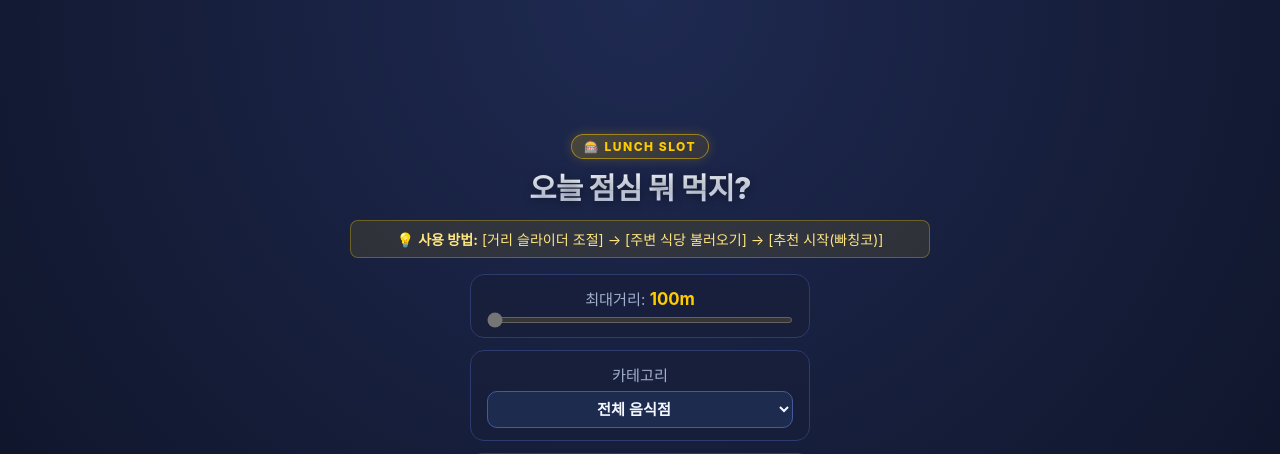
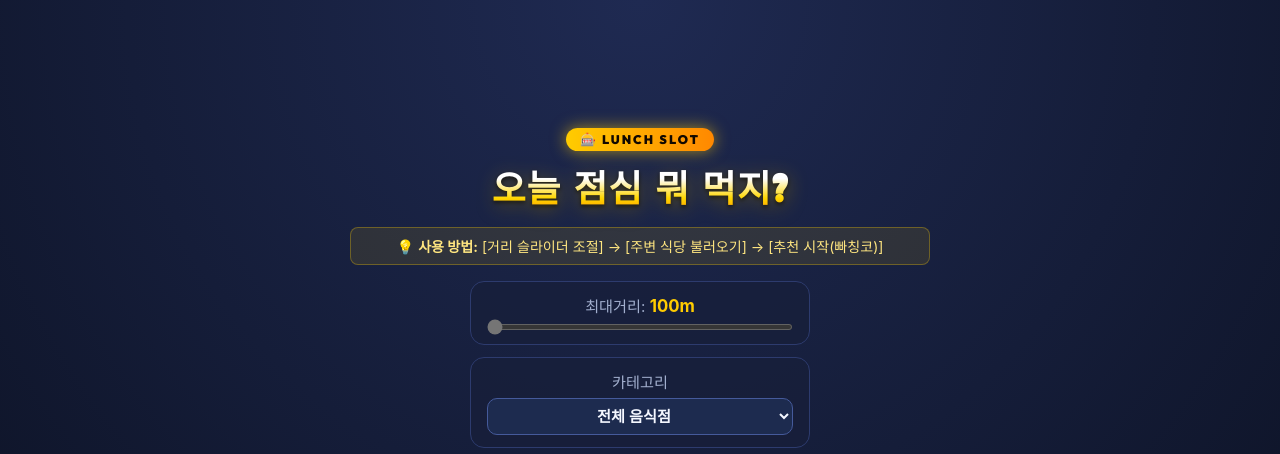
Before and after one commit to ypMarkJo/lunch_slotmachine, a Flask app: page / in a window 1280 px wide. Shown: the top 454 px of the page. Run offline with Flask 3, Linux system fonts and the light colour scheme; data that the repository does not hold is empty; some libraries are stand-ins or nearby versions.

Commit message:
style: Apply Black Han Sans & Outfit custom 3D typography for title branding

```diff
--- a/static/style.css
+++ b/static/style.css
@@ -27,36 +27,37 @@ body {
 }
 
 .app-header {
-  margin-top: 20px;
-  margin-bottom: 6px;
+  margin-top: 22px;
+  margin-bottom: 8px;
   display: flex;
   flex-direction: column;
   align-items: center;
-  gap: 6px;
+  gap: 4px;
 }
 
 .brand-badge {
+  font-family: 'Outfit', sans-serif;
   display: inline-block;
-  padding: 4px 12px;
-  background: linear-gradient(135deg, rgba(255, 204, 0, 0.2), rgba(255, 170, 0, 0.1));
-  border: 1px solid rgba(255, 204, 0, 0.5);
+  padding: 4px 14px;
+  background: linear-gradient(90deg, #ffcc00, #ff8800);
   border-radius: 999px;
-  font-size: 0.75rem;
-  font-weight: 800;
-  color: var(--accent);
-  letter-spacing: 1.5px;
-  box-shadow: 0 0 12px rgba(255, 204, 0, 0.2);
+  font-size: 0.78rem;
+  font-weight: 900;
+  color: #120900;
+  letter-spacing: 2px;
+  box-shadow: 0 0 16px rgba(255, 204, 0, 0.6);
+  text-transform: uppercase;
 }
 
 .app-title {
-  margin: 0;
-  font-size: 1.85rem;
-  font-weight: 800;
-  background: linear-gradient(180deg, #ffffff, #d3e2ff);
+  margin: 4px 0 0;
+  font-family: 'Black Han Sans', 'Impact', sans-serif;
+  font-size: 2.3rem;
+  letter-spacing: 1px;
+  background: linear-gradient(180deg, #ffffff 35%, #ffd700 70%, #ff8800 100%);
   -webkit-background-clip: text;
   -webkit-text-fill-color: transparent;
-  letter-spacing: -0.5px;
-  text-shadow: 0 2px 10px rgba(0, 0, 0, 0.4);
+  filter: drop-shadow(0 4px 10px rgba(255, 204, 0, 0.35)) drop-shadow(0 2px 2px rgba(0, 0, 0, 0.8));
 }
 
 .guide-tip {
--- a/templates/index.html
+++ b/templates/index.html
@@ -4,6 +4,9 @@
     <meta charset="UTF-8" />
     <meta name="viewport" content="width=device-width, initial-scale=1.0" />
     <title>점심 빠칭코 추천</title>
+    <link rel="preconnect" href="https://fonts.googleapis.com" />
+    <link rel="preconnect" href="https://fonts.gstatic.com" crossorigin />
+    <link href="https://fonts.googleapis.com/css2?family=Black+Han+Sans&family=Outfit:wght@800;900&display=swap" rel="stylesheet" />
     <link rel="stylesheet" href="{{ url_for('static', filename='style.css') }}" />
   </head>
   <body>
```
Also changed, not shown: 1 other file.
